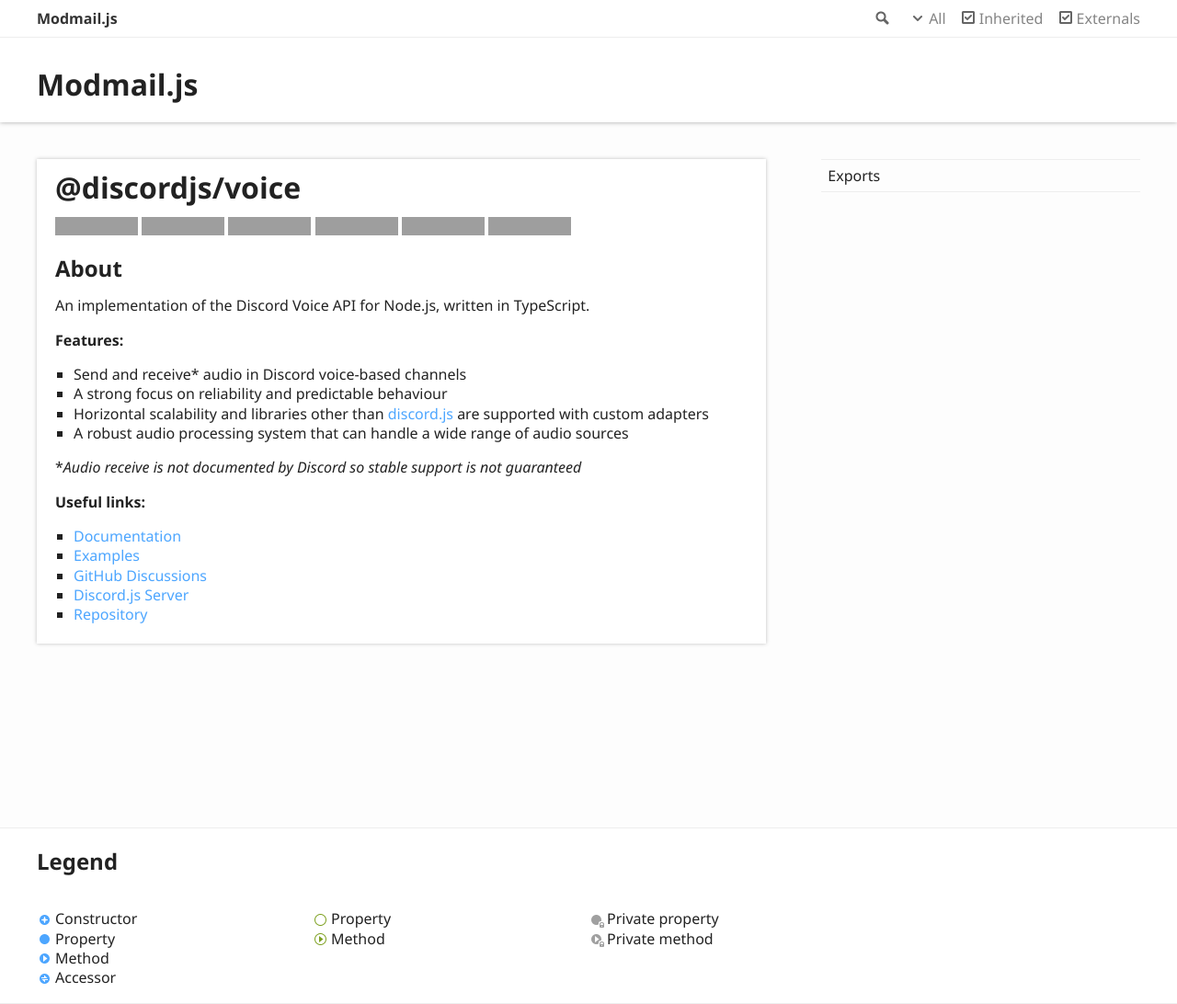
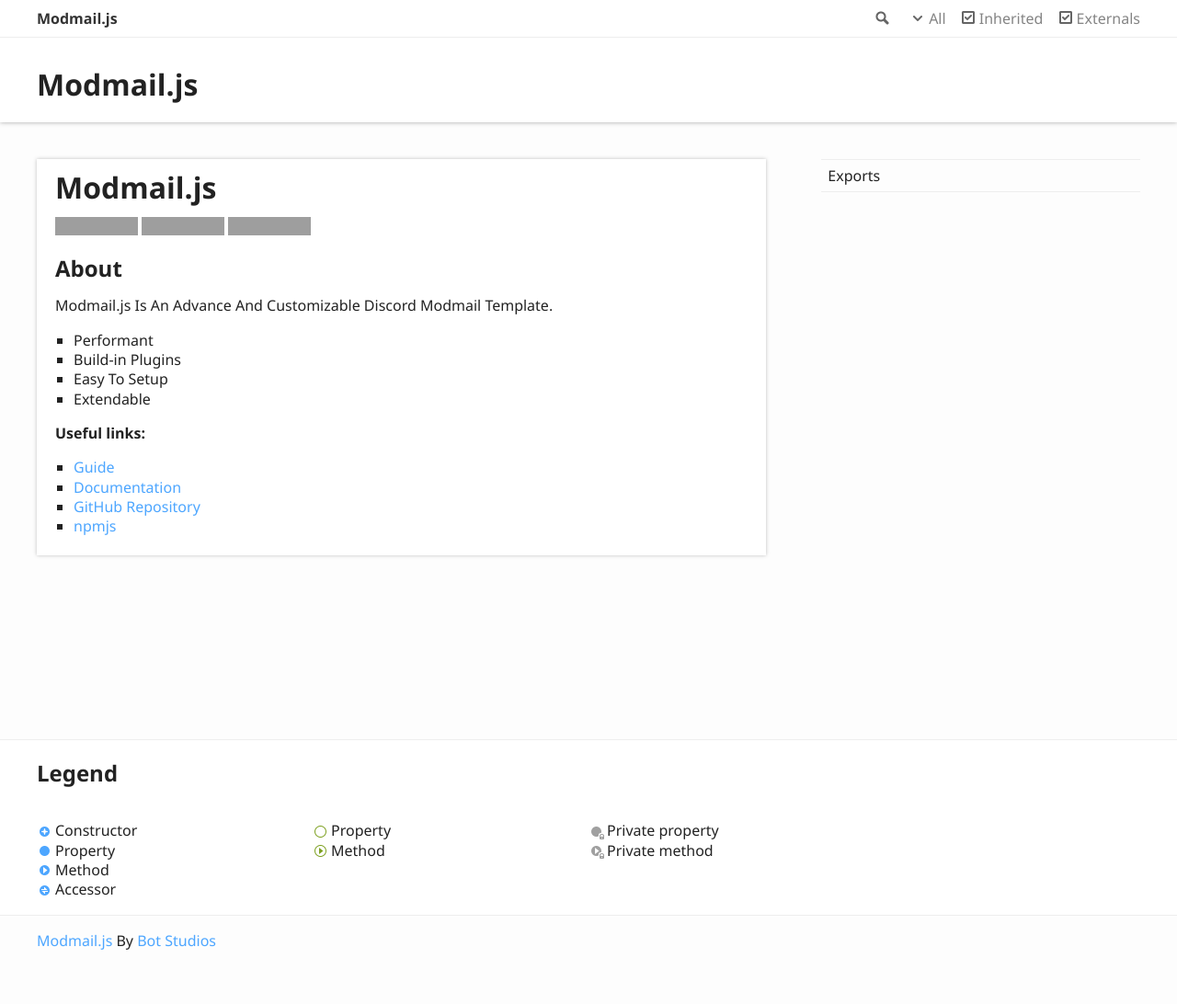
Before and after one commit to BotStudios/modmail.js, a Jekyll site: the page docs/index.html, which Jekyll copies as it is, in a window 1280 px wide and 1092 px high. Shown: the whole window at 92% size. Built offline with Jekyll 4.4.1, drawn with Linux system fonts in a browser that asks for light colours; grey boxes are pictures that could not be loaded.

Commit message:
Update index.html

```diff
--- a/docs/index.html
+++ b/docs/index.html
@@ -58,36 +58,30 @@
 	<div class="row">
 		<div class="col-8 col-content">
 			<div class="tsd-panel tsd-typography">
-				<a href="#discordjsvoice" id="discordjsvoice" style="color: inherit; text-decoration: none;">
-					<h1>@discordjs/voice</h1>
+				<a href="#modmailjs" id="discordjsvoice" style="color: inherit; text-decoration: none;">
+					<h1>Modmail.js</h1>
 				</a>
 				<p>
-					<a href="https://discord.gg/djs"><img src="https://img.shields.io/discord/222078108977594368?color=5865F2&logo=discord&logoColor=white" alt="Discord server" /></a>
-					<a href="https://www.npmjs.com/package/@discordjs/voice"><img src="https://img.shields.io/npm/v/@discordjs/voice.svg?maxAge=3600" alt="NPM version" /></a>
-					<a href="https://www.npmjs.com/package/@discordjs/voice"><img src="https://img.shields.io/npm/dt/@discordjs/voice.svg?maxAge=3600" alt="NPM downloads" /></a>
-					<a href="https://github.com/discordjs/voice/actions"><img src="https://github.com/discordjs/voice/actions/workflows/test.yml/badge.svg" alt="Build status" /></a>
-					<a href="https://codecov.io/gh/discordjs/voice"><img src="https://codecov.io/gh/discordjs/voice/branch/main/graph/badge.svg?token=u7oQ23UoxX" alt="Test coverage"/></a>
-					<a href="https://www.patreon.com/discordjs"><img src="https://img.shields.io/badge/donate-patreon-F96854.svg" alt="Patreon" /></a>
+					<a href="https://www.npmjs.com/package/modmail.js"><img src="https://img.shields.io/npm/v/modmail.js.svg?maxAge=3600" alt="NPM version" /></a>
+					<a href="https://www.npmjs.com/package/modmail.js"><img src="https://img.shields.io/npm/dt/modmail.js.svg?maxAge=3600" alt="NPM downloads" /></a>
+					<a href="https://codecov.io/gh/botstudios/modmail.js"><img src="https://codecov.io/gh/botstudios/modmail.js/graph/badge.svg?token=u7oQ23UoxX" alt="Test coverage"/></a>
 				</p>
 				<a href="#about" id="about" style="color: inherit; text-decoration: none;">
 				<h2>About</h2>
 				</a>
-				<p>An implementation of the Discord Voice API for Node.js, written in TypeScript.</p>
-				<p><strong>Features:</strong></p>
+				<p>Modmail.js Is An Advance And Customizable Discord Modmail Template.</p>
 				<ul>
-					<li>Send and receive* audio in Discord voice-based channels</li>
-					<li>A strong focus on reliability and predictable behaviour</li>
-					<li>Horizontal scalability and libraries other than <a href="https://discord.js.org/">discord.js</a> are supported with custom adapters</li>
-					<li>A robust audio processing system that can handle a wide range of audio sources</li>
+					<li>Performant</li>
+					<li>Build-in Plugins</li>
+					<li>Easy To Setup</li>
+					<li>Extendable</li>
 				</ul>
-				<p>*<em>Audio receive is not documented by Discord so stable support is not guaranteed</em></p>
 				<p><strong>Useful links:</strong></p>
 				<ul>
-					<li><a href="https://discordjs.github.io/voice">Documentation</a></li>
-					<li><a href="https://github.com/discordjs/voice/tree/main/examples">Examples</a></li>
-					<li><a href="https://github.com/discordjs/voice/discussions">GitHub Discussions</a></li>
-					<li><a href="https://discord.gg/djs">Discord.js Server</a></li>
-					<li><a href="https://github.com/discordjs/voice">Repository</a></li>
+					<li><a href="https://modmail.js.org">Guide</a></li>
+					<li><a href="https://modmail.js.org/docs/">Documentation</a></li>
+					<li><a href="https://github.com/BotStudios/modmail.js/">GitHub Repository</a></li>
+					<li><a href="https://npmjs.com/package/modmail.js">npmjs</a></li>
 				</ul>
 			</div>
 		</div>
@@ -126,7 +120,10 @@
 			</ul>
 		</div>
 	</div>
-</footer>
+	</footer>
+	<div class="container tsd-generator">
+		<p><a href="https://npmjs.com/modmail.js">Modmail.js</a> By <a href="https://studios.js.org">Bot Studios</a></p>
+</div>
 <div class="overlay"></div>
 <script src="./assets/js/main.js"></script>
 </body>
```
